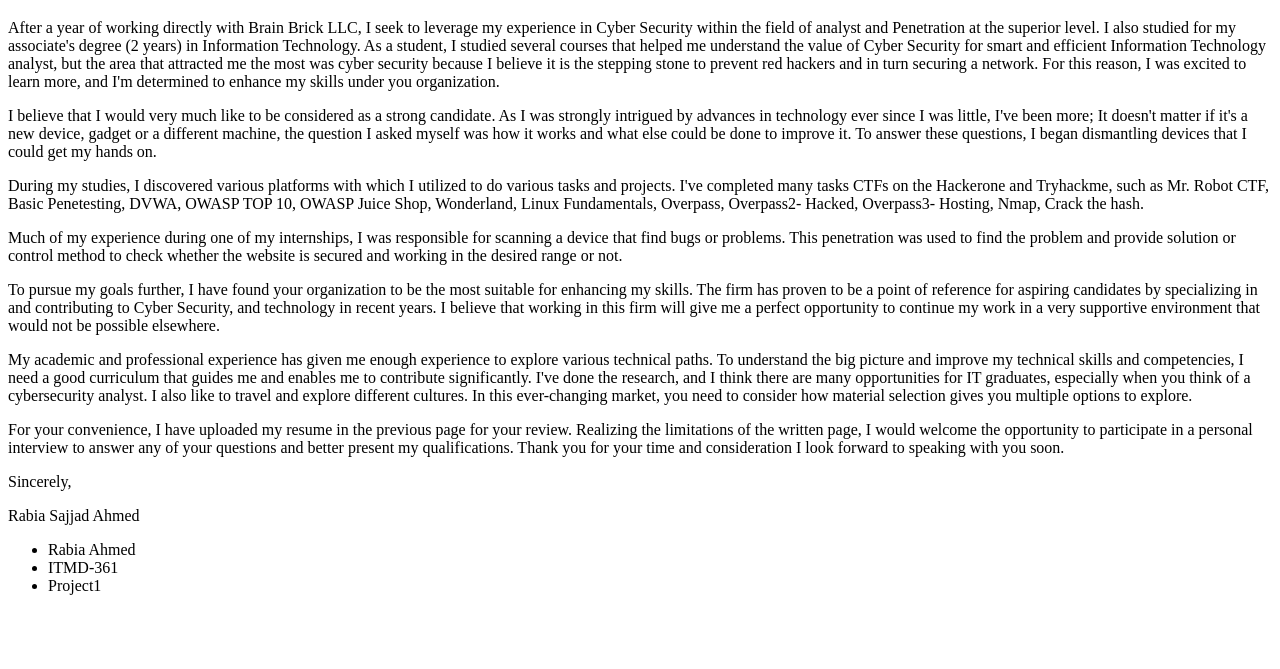
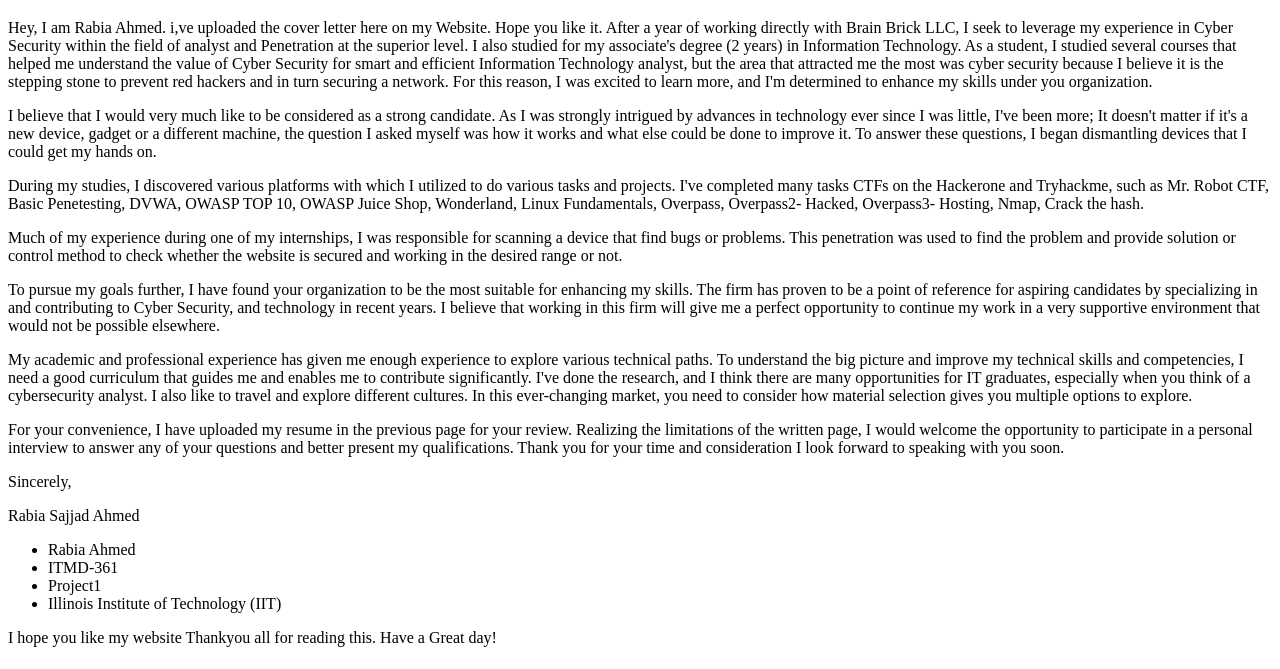
Before and after one commit to rsahmed16/project1, a plain HTML site: page index.html in a window 1280 px wide. Shown: the part 131-800 px from the top of the page. Drawn offline with Linux system fonts and the light colour scheme.

Commit message:
Update index.html

```diff
--- a/index.html
+++ b/index.html
@@ -18,6 +18,8 @@
 	  <h1>My Cover letter</h1>
 
 	    <p>
+			Hey, I am Rabia Ahmed. i,ve uploaded the cover letter here on my Website. Hope you like it.
+
 			After a year of working directly with Brain Brick LLC, I seek to leverage my experience in Cyber Security
 			within the field of analyst and Penetration at the superior level. I also studied for my associate's degree (2 years)
 			in Information Technology. As a student, I studied several courses that helped me understand the value of Cyber Security
@@ -70,7 +72,10 @@
 			<li>Rabia Ahmed</li>
 			<li>ITMD-361</li>
 			<li>Project1</li>
+			<li> Illinois Institute of Technology (IIT)</li>
 		</ul>
+		<p>
+		    I hope you like my website Thankyou all for reading this. Have a Great day!
 	</div>
 </body>
 </html>
```
